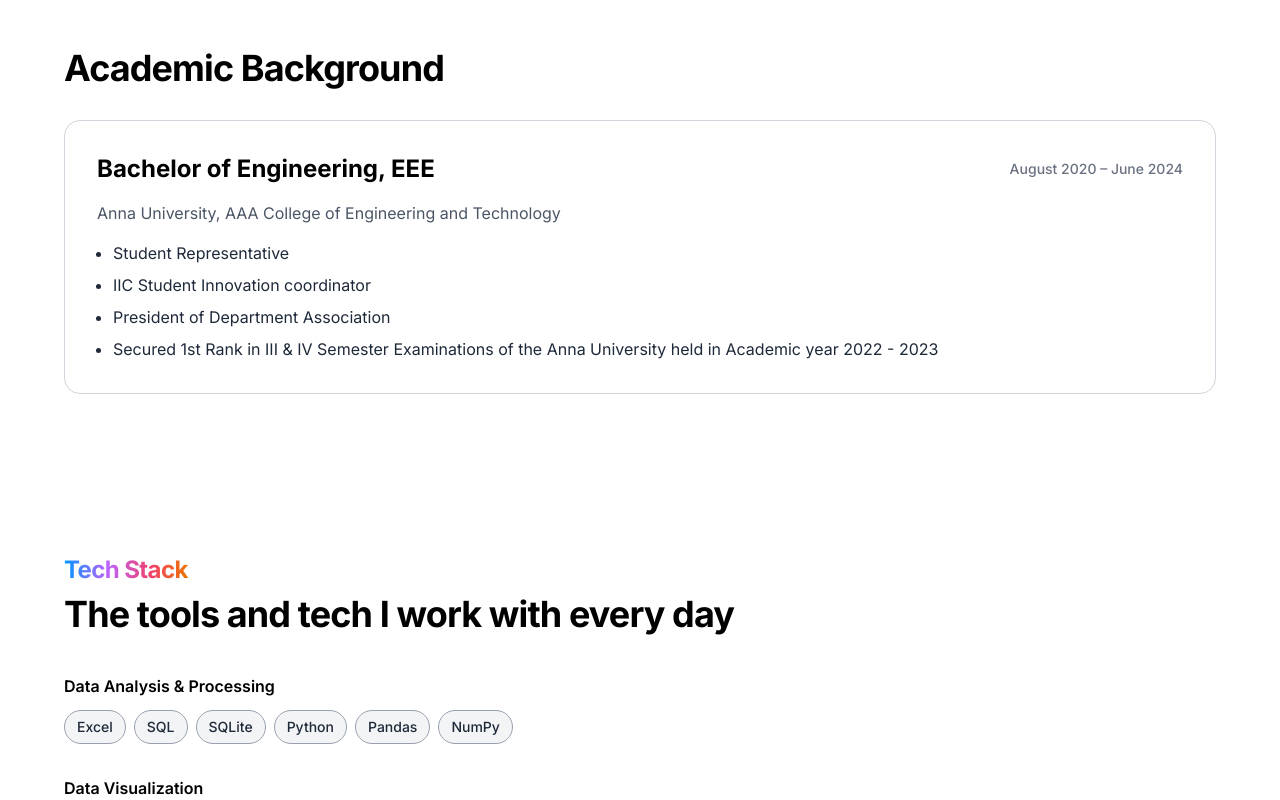
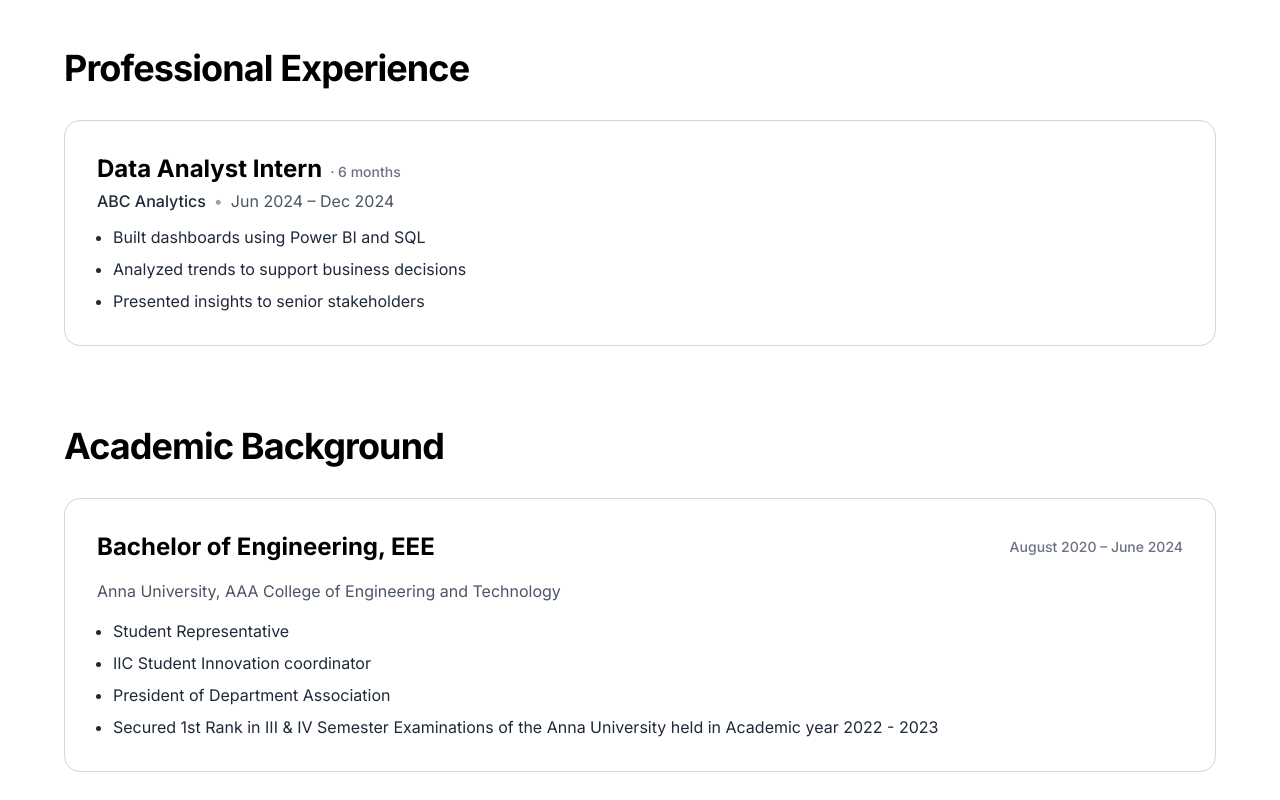
Before and after one commit to ijaihari/ds-portfolio, a React (Vite) app: page / in a window 1280 px wide. Shown: the part 1480-2280 px from the top of the page. Built offline with nearby package versions, Linux system fonts and the light colour scheme.

Commit message:
added professional card

```diff
--- a/src/components/AboutCard.jsx
+++ b/src/components/AcademicCard.jsx
@@ -1,4 +1,4 @@
-export function AboutCard({
+export function AcademicCard({
   degree,
   institution,
   period,
--- /dev/null
+++ b/src/components/ProfessionalExperienceCard.jsx
@@ -0,0 +1,56 @@
+export function ProfessionalExperienceCard({
+  role,
+  company,
+  period,
+  experienceYears,
+  points,
+}) {
+  return (
+    <div
+      className="border border-gray-300 rounded-2xl mb-4
+                 p-5 sm:p-6 lg:p-8
+                 transition-shadow
+                 hover:shadow-md"
+    >
+      {/* Header */}
+      <div className="mb-3">
+        <h3
+          className="text-lg sm:text-xl lg:text-2xl
+                     font-bold text-black
+                     flex flex-wrap items-baseline gap-2"
+        >
+          <span>{role}</span>
+          <span
+            className="text-sm sm:text-sm
+                       font-medium text-gray-500"
+          >
+            · {experienceYears}
+          </span>
+        </h3>
+
+        <p
+          className="text-sm sm:text-base
+                     text-gray-600 mt-1"
+        >
+          <span className="font-medium text-gray-800">
+            {company}
+          </span>
+          <span className="mx-2 text-gray-400">•</span>
+          <span>{period}</span>
+        </p>
+      </div>
+
+      {/* Points */}
+      <ul
+        className="list-disc pl-4
+                   space-y-2
+                   text-sm sm:text-base
+                   text-gray-800"
+      >
+        {points.map((point, index) => (
+          <li key={index}>{point}</li>
+        ))}
+      </ul>
+    </div>
+  );
+}
--- a/src/pages/AboutSection.jsx
+++ b/src/pages/AboutSection.jsx
@@ -1,7 +1,8 @@
 import { SectionTitle } from "../components/SectionTitle";
 import { ProfileIntro } from "../components/ProfileIntro";
-import { AboutCard } from "../components/AboutCard";
+import { AcademicCard } from "../components/AcademicCard";
 import { SubTitle } from "../components/SubTitle";
+import { ProfessionalExperienceCard } from "../components/ProfessionalExperienceCard";
 
 export function AboutSection() {
     return (
@@ -35,10 +36,42 @@ export function AboutSection() {
                 {/* ===== Academic Background ===== */}
                 <div className="mt-16 lg:mt-20">
                     <SubTitle>
+                        Professional Experience
+                    </SubTitle>
+
+                    <ProfessionalExperienceCard
+                        role="Data Analyst Intern"
+                        experienceYears="6 months"
+                        company="ABC Analytics"
+                        period="Jun 2024 – Dec 2024"
+                        points={[
+                            "Built dashboards using Power BI and SQL",
+                            "Analyzed trends to support business decisions",
+                            "Presented insights to senior stakeholders",
+                        ]}
+                    />
+                    {/*  <ProfessionalExperienceCard
+                        role="Data Analyst Intern"
+                        experienceYears="6 months"
+                        company="ABC Analytics"
+                        period="Jun 2024 – Dec 2024"
+                        points={[
+                            "Built dashboards using Power BI and SQL",
+                            "Analyzed trends to support business decisions",
+                            "Presented insights to senior stakeholders",
+                        ]}
+                    /> */}
+
+
+                </div>
+
+                {/* ===== Academic Background ===== */}
+                <div className="mt-16 lg:mt-20">
+                    <SubTitle>
                         Academic Background
                     </SubTitle>
 
-                    <AboutCard
+                    <AcademicCard
                         degree="Bachelor of Engineering, EEE"
                         institution="Anna University, AAA College of Engineering and Technology"
                         period="August 2020 – June 2024"
```
